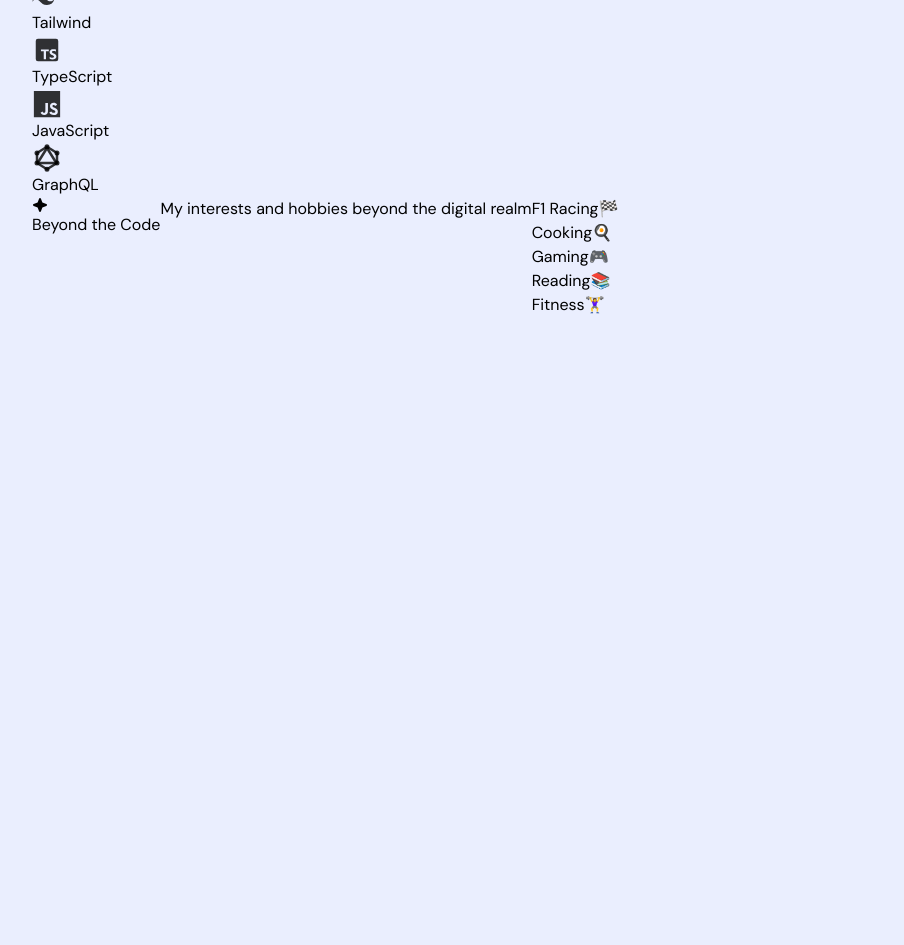
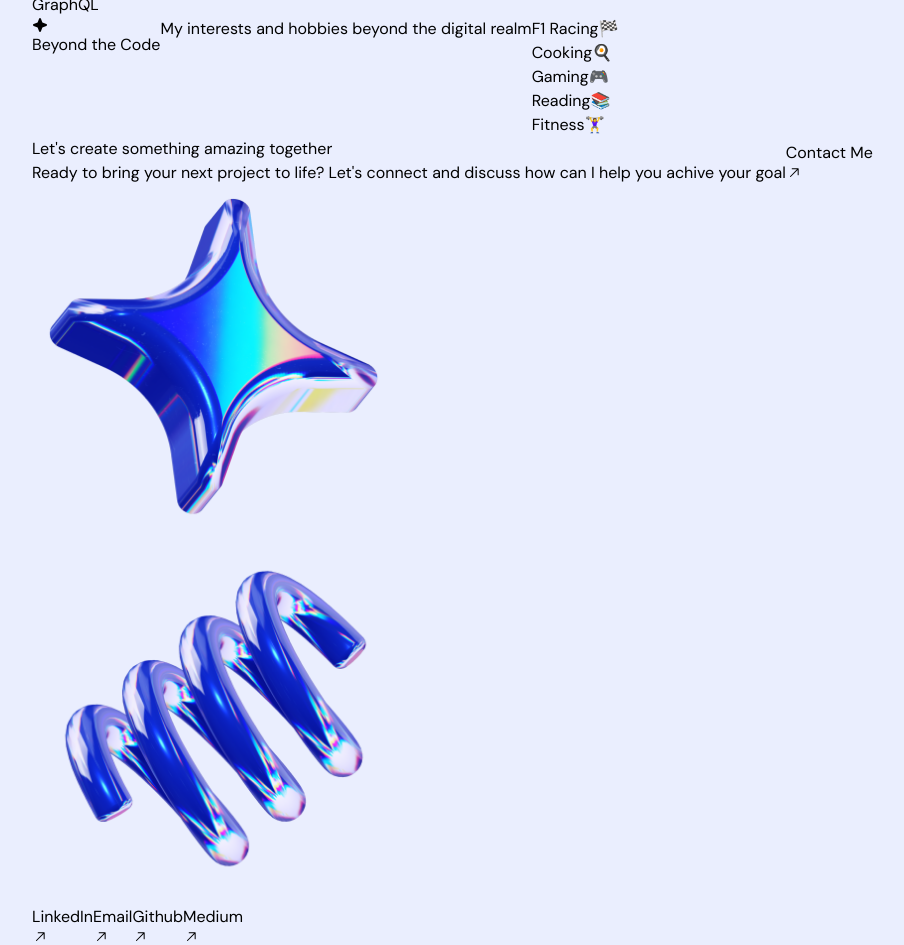
Before and after one commit to Push9828/new-portfolio, a Next.js app: page / in a window 1280 px wide. Shown: the part 1380-2325 px from the top of the page, without its empty margins (88-992 px from the left). Before the commit the page ends 1697 px from the top, so only its background shows below. Built offline with nearby package versions, Linux system fonts and the light colour scheme.

Commit message:
add footer section and contact me

```diff
--- a/src/Sections/About.tsx
+++ b/src/Sections/About.tsx
@@ -77,7 +77,7 @@ export const About = () => {
                   key={item.name}
                   className="inline-flex items-center gap-4 py-2 px-3 border border-black/20 rounded-xl"
                 >
-                  <TechIcon Icon={item.type} />
+                  <TechIcon Icon={item.type} className="md:hidden lg:block" />
                   <span className="text-sm">{item.name}</span>
                 </div>
               ))}
--- /dev/null
+++ b/src/Sections/Contact.tsx
@@ -0,0 +1,58 @@
+"use client";
+
+import Image from "next/image";
+import { GoArrowUpRight } from "react-icons/go";
+import starImage from "@/assets/images/star.png";
+import springImage from "@/assets/images/spring.png";
+
+export const Contact = () => {
+  return (
+    <section id="contact" className="py-16 bg-white/70 overflow-x-clip">
+      <div className="container ">
+        <div className="relative">
+          <div className="border-[#222222]/10 rounded-3xl shadow-[0_7px_14px_#a1afda] bg-white py-8 px-10 text-center md:text-left ">
+            <div className="flex flex-col md:flex-row gap-8 md:gap-60 items-center">
+              <div>
+                <h2 className="text-2xl md:text-3xl font-bold text-[#010D3E]">
+                  Let's create something amazing together
+                </h2>
+                <p className="text-sm md:text-base mt-2 text-black/70">
+                  Ready to bring your next project to life? Let's connect and
+                  discuss how can I help you achive your goal
+                </p>
+              </div>
+              <div>
+                <button className="btn btn-primary inline-flex gap-2 mt-6 w-max">
+                  <span
+                    className="font-semibold"
+                    onClick={() => {
+                      window.open(
+                        "https://mail.google.com/mail/?view=cm&fs=1&to=pushkar.thakur28@gmail.com",
+                        "_blank"
+                      );
+                    }}
+                  >
+                    Contact Me
+                  </span>
+                  <GoArrowUpRight />
+                </button>
+              </div>
+            </div>
+            <Image
+              src={starImage}
+              alt="star"
+              width={360}
+              className="absolute -left-[350px] -top-[137px]"
+            />
+            <Image
+              src={springImage}
+              alt="spring"
+              width={360}
+              className="absolute -right-[331px] -top-[40px]"
+            />
+          </div>
+        </div>
+      </div>
+    </section>
+  );
+};
--- /dev/null
+++ b/src/Sections/Footer.tsx
@@ -0,0 +1,38 @@
+import { GoArrowUpRight } from "react-icons/go";
+
+const footerLinks = [
+  { title: "LinkedIn", link: "https://www.linkedin.com/in/pushkarthakur/" },
+  {
+    title: "Email",
+    link: "https://mail.google.com/mail/?view=cm&fs=1&to=pushkar.thakur28@gmail.com",
+  },
+  { title: "Github", link: "https://github.com/Push9828" },
+  { title: "Medium", link: "https://medium.com/@pushkar-thakur28" },
+];
+
+export const Footer = () => {
+  return (
+    <footer className="bg-gradient-to-b from-white/70 to-[#D2DCFF]">
+      <div className="container">
+        <div className="border-t border-[#EAEAEA] py-6 text-sm flex flex-col md:flex-row items-center justify-center">
+          <nav className="flex flex-col md:flex-row items-center gap-8">
+            {footerLinks.map((link) => (
+              <a
+                href={link.link}
+                target="_blank"
+                rel="noopener noreferrer"
+                key={link.title}
+                className="inline-flex items-center gap-1.5 cursor-pointer"
+              >
+                <span className="font-semibold text-[#010D3E]">
+                  {link.title}
+                </span>
+                <GoArrowUpRight className="size-4 text-[#010D3E]" />
+              </a>
+            ))}
+          </nav>
+        </div>
+      </div>
+    </footer>
+  );
+};
--- a/src/app/page.tsx
+++ b/src/app/page.tsx
@@ -2,6 +2,8 @@ import { NavBar } from "@/components/Navbar";
 import { Hero } from "@/sections/Hero";
 import { Projects } from "@/sections/Projects";
 import { About } from "@/sections/About";
+import { Contact } from "@/sections/Contact";
+import { Footer } from "@/sections/Footer";
 
 export default function Home() {
   return (
@@ -10,6 +12,8 @@ export default function Home() {
       <Hero />
       <Projects />
       <About />
+      <Contact />
+      <Footer />
     </div>
   );
 }
--- a/src/components/Navbar.tsx
+++ b/src/components/Navbar.tsx
@@ -10,7 +10,7 @@ export const NavBar = () => {
           <a href="#home">Home</a>
           <a href="#projects">Projects</a>
           <a href="#about">About</a>
-          <a href="#blog">Blogs</a>
+          {/* <a href="#blog">Blogs</a> */}
           <a href="#contact">Contact</a>
         </nav>
       </div>
--- a/src/components/TechIcon.tsx
+++ b/src/components/TechIcon.tsx
@@ -1,5 +1,14 @@
 import { IconType } from "react-icons";
+import { twMerge } from "tailwind-merge";
 
-export const TechIcon = ({ Icon }: { Icon: IconType }) => {
-  return <Icon className="text-black/80 text-3xl" />;
+export const TechIcon = ({
+  Icon,
+  className,
+}: {
+  Icon: IconType;
+  className: string;
+}) => {
+  return (
+    <Icon className={twMerge("size-7 text-black/80 text-3xl", className)} />
+  );
 };
```
Also changed, not shown: src/assets/images/spring.png (added), src/assets/images/star.png (added).
